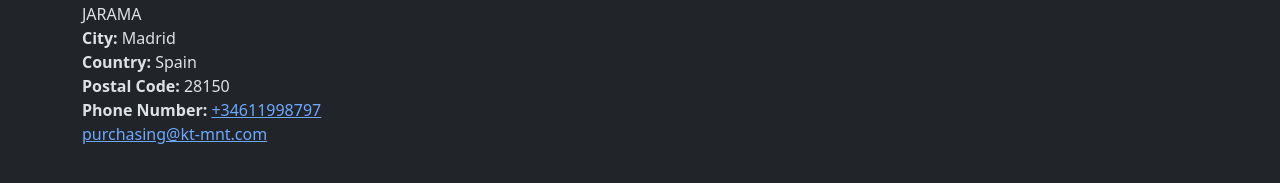
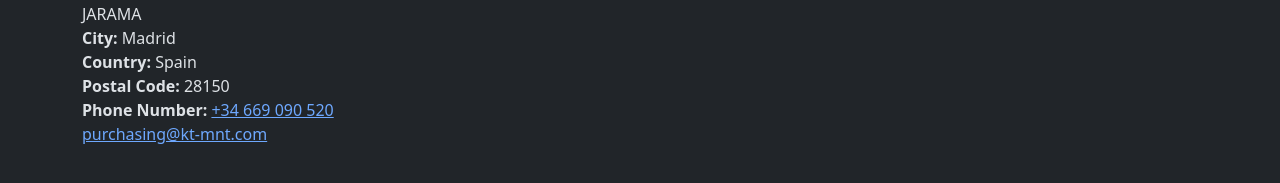
Before and after one commit to kt-mnt/website, a Jekyll site: the page built from contacts.md, in a window 1280 px wide. Shown: the part 332-515 px from the top of the page. Built offline with Jekyll 4.4.1, drawn with Linux system fonts in a browser that asks for light colours.

Commit message:
Update phone number in contacts.md

```diff
--- a/contacts.md
+++ b/contacts.md
@@ -12,7 +12,7 @@ permalink: /contacts/
         <b>City:</b>  Madrid<br>
         <b>Country:</b>  Spain<br>
         <b>Postal Code:</b>  28150<br>
-        <b>Phone Number:</b> <a href="tel:+34611998797">+34611998797</a> <br>
+        <b>Phone Number:</b> <a href="tel:+34669090520">+34 669 090 520</a> <br>
         <a href="mailto:purchasing@kt-mnt.com">purchasing@kt-mnt.com</a>
     </div>
     <div class="col">
```
